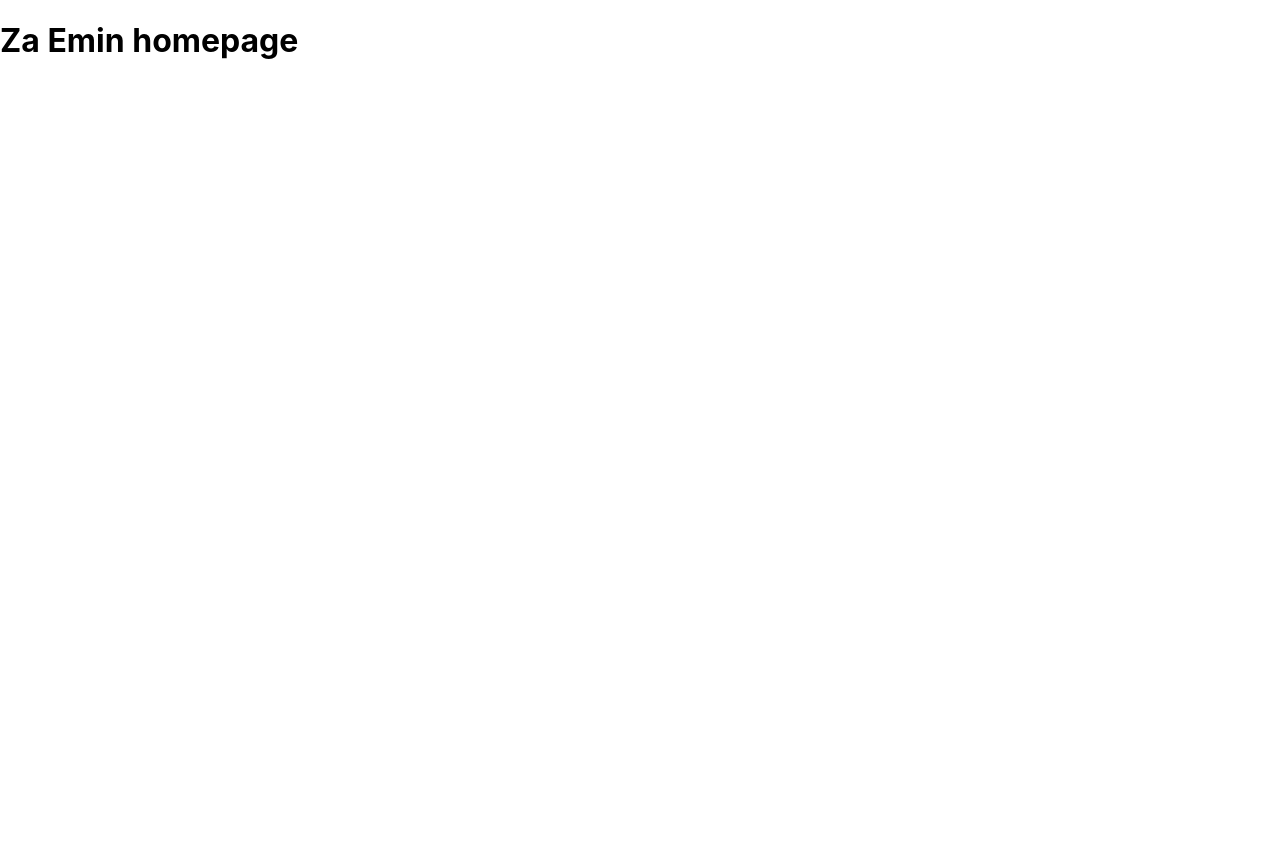
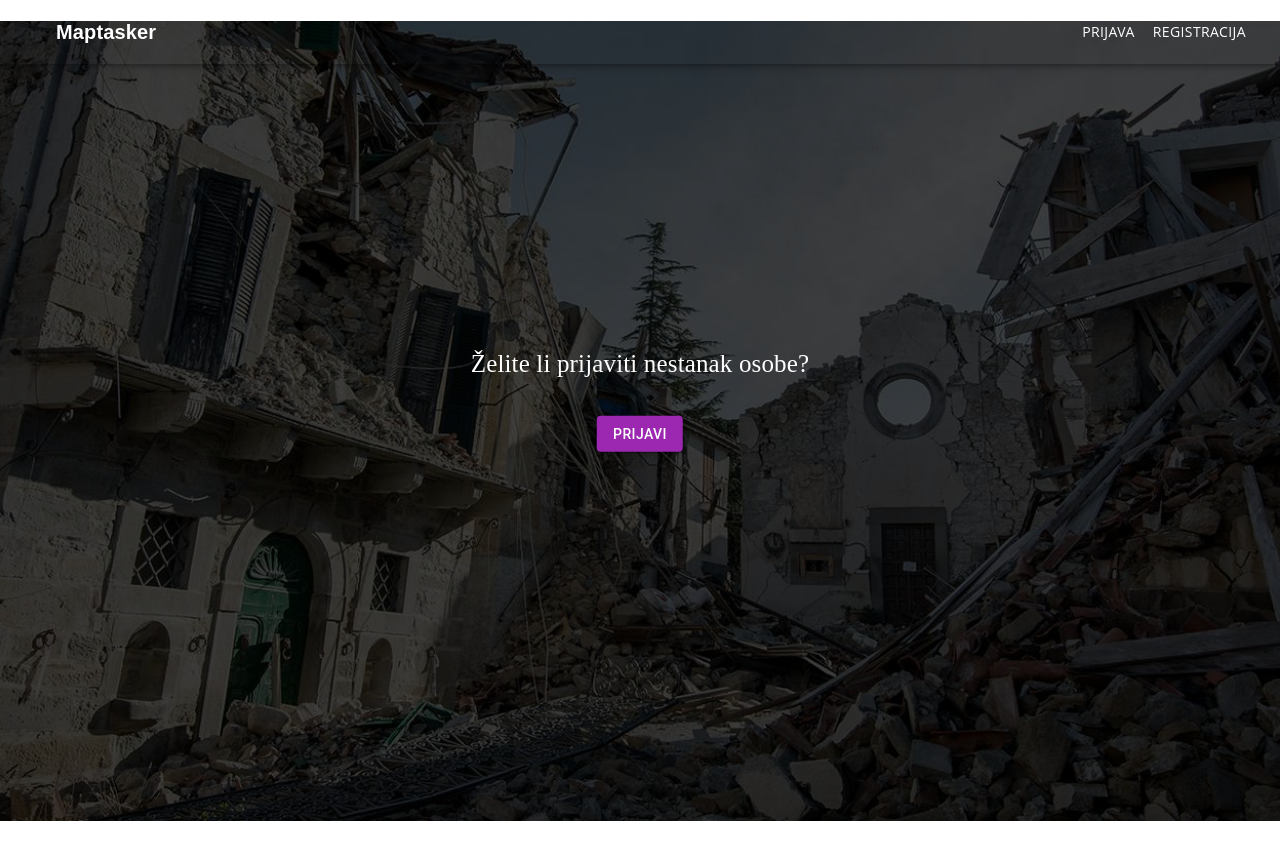
Before and after one commit to AntonioMisic77/PROGI, a React (Create React App) app in the folder MapTasker/Frontend/: page / in a window 1280 px wide. Before the commit the page ends 800 px from the top, so only its background shows below. Built offline with nearby package versions, Linux system fonts and the light colour scheme.

Commit message:
Added HomePage

```diff
--- a/MapTasker/Frontend/src/components/App/App.tsx
+++ b/MapTasker/Frontend/src/components/App/App.tsx
@@ -7,6 +7,7 @@ import {
 
 import LoginPage from '../../pages/Login/LoginPage';
 import RegisterPage from '../../pages/Registration/RegisterPage';
+import HomePage from '../../pages/Home/HomePage';
 
 function App() {
    return (
@@ -14,7 +15,7 @@ function App() {
          <Routes>
             <Route path="/login" element={<LoginPage/>}/>
             <Route path="/register" element={<RegisterPage/>}/>
-            <Route path="/" element={<h1>Za Emin homepage</h1>}/>
+            <Route path="/" element={<h1><HomePage/></h1>}/>
          </Routes>
       </Router>
    );
--- /dev/null
+++ b/MapTasker/Frontend/src/components/Header/Header.tsx
@@ -0,0 +1,78 @@
+import { AppBar, Toolbar, Typography, Button } from "@mui/material"
+import { Link as RouterLink } from "react-router-dom";
+
+
+ const headersData = [
+    {
+        label: "Prijava",
+        href: "/login",
+    },
+    {
+        label: "Registracija",
+        href: "/register",
+    },
+ ];
+
+export default function Header() {
+
+    const displayDesktop = () => {
+        return (
+            <Toolbar>
+                {mapTaskerLogo}
+                {getMenuButtons()}
+            </Toolbar>
+        );
+    };
+
+    const mapTaskerLogo = (
+        <Typography variant="h6" component="h1"
+        sx = {{
+            fontFamily: "Work Sans, sans-serif",
+            fontWeight: 750,
+            flexGrow: 1,
+            color: "#fff",
+            marginLeft: "2rem",
+        }}>
+            Maptasker
+        </Typography>
+    );
+
+    const getMenuButtons = () => {
+        return headersData.map(({label, href}) => {
+            return (
+                <Button
+                {...{
+                    key: label,
+                    color: "inherit",
+                    to: href,
+                    component: RouterLink,
+                }}
+                sx = {{
+                    fontFamily: "Open Sans, sans-serif",
+                    fontWeight: 500,
+                    size: "18px",
+                    marginRight: "2px",
+                    '&:hover': {
+                       backgroundColor: "#9500ae",
+                       color: "#fff",
+                    },
+                }}>
+                    {label}
+                </Button>
+
+            )
+        })
+    }
+
+
+    return (
+        <header>
+            <AppBar sx={{
+                backgroundColor: "transparent",
+                flexGrow: 1,
+            }}
+            >{displayDesktop()}</AppBar>
+        </header>
+
+    );
+}
--- /dev/null
+++ b/MapTasker/Frontend/src/pages/Home/HomePage.tsx
@@ -0,0 +1,36 @@
+import { Box, Button, CssBaseline } from "@mui/material";
+import Header from "../../components/Header/Header";
+
+import "./homePage.css";
+const earthquake =  require("./earthquake.jpg")
+
+function HomePage() {
+
+  return (
+      <div>
+        <CssBaseline />
+        <div>
+            <Header />
+        </div>
+        <Box className="box">
+            <div className="mask">
+                <img className="backgroundImg" src={earthquake}
+                alt="backgroundImage"/>
+            </div>
+            <div className="content">
+                <div className="textStyle">
+                    Želite li prijaviti nestanak osobe?
+                </div>
+                <Button variant="contained" href="#prijava-nestale-osobe" color="secondary">
+                    PRIJAVI
+                </Button>
+            </div>
+        </Box>
+
+      </div>
+    );
+
+
+}
+
+export default HomePage;
--- /dev/null
+++ b/MapTasker/Frontend/src/pages/Home/homePage.css
@@ -0,0 +1,47 @@
+
+.mask {
+    width: 100%;
+    height: 100vh;
+    position: relative;
+}
+
+.backgroundImg {
+    width: 100%;
+    height: 100%;
+    background-size: cover;
+    background-position: cover;
+    object-fit: cover;
+}
+
+.mask::after {
+    content:"";
+    width: 100%;
+    height: 100%;
+    position: absolute;
+    top: 0;
+    left: 0;
+    background-color: black;
+    opacity: 0.75;
+
+}
+
+.box {
+    height: 100%;
+    width: 100%;
+}
+
+.box .content {
+    position: absolute;
+    transform: translate(-50%, -50%);
+    top: 50%;
+    left: 50%;
+    text-align: center;
+}
+
+.textStyle {
+    font-family: 'Work Sans, sans-serif';
+    font-size: 25px;
+    color: #fff;
+    font-weight: 500;
+    padding-bottom: 1em;
+}
```
Also changed, not shown: MapTasker/Frontend/src/pages/Home/earthquake.jpg (added).
